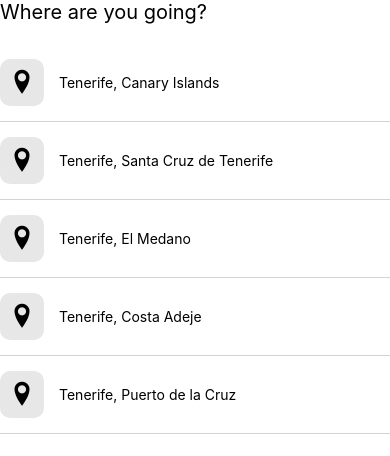
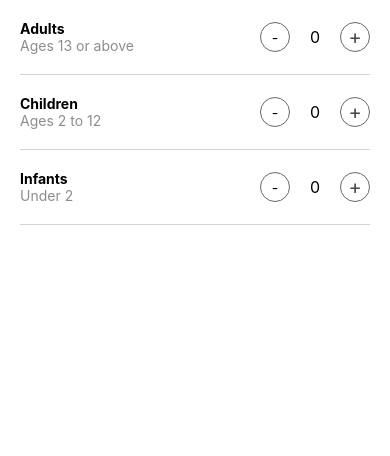
Before and after one commit to Skydodle/Airbnb-Clone, a React Native app in the folder Airbnb/: screen / in a window 390 px wide. Shown: the top 456 px of the page. Built offline with nearby package versions, Linux system fonts and the light colour scheme.

Commit message:
guests screen

```diff
--- a/Airbnb/App.js
+++ b/Airbnb/App.js
@@ -29,7 +29,8 @@ import {
 // import HomeScreen from './src/screens/Home';
 // import Post from './src/components/Post';
 // import SearchResultsScreen from './src/screens/SearchResults';
-import DestinationSearchScreen from './src/screens/DestinationSearch';
+// import DestinationSearchScreen from './src/screens/DestinationSearch';
+import GuestsScreen from './src/screens/Guests';
 
 import feed from './assets/data/feed';
 
@@ -47,7 +48,8 @@ const App: () => Node = () => {
       {/* <HomeScreen /> */}
       {/* <Post post={post1} /> */}
       {/* <SearchResultsScreen /> */}
-      <DestinationSearchScreen />
+      {/* <DestinationSearchScreen /> */}
+      <GuestsScreen />
     </SafeAreaView>
   );
 };
--- /dev/null
+++ b/Airbnb/src/screens/Guests/index.js
@@ -0,0 +1,91 @@
+import React, {useState} from 'react';
+import {View, Text, Pressable} from 'react-native';
+
+import styles from './styles';
+
+const GuestsScreen = props => {
+  const [adults, setAdults] = useState(0);
+  const [children, setChildren] = useState(0);
+  const [infants, setInfants] = useState(0);
+
+  return (
+    <View>
+      <View style={styles.row}>
+        {/* Titles */}
+        <View>
+          <Text style={{fontWeight: 'bold'}}>Adults</Text>
+          <Text style={{color: '#8d8d8d'}}>Ages 13 or above</Text>
+        </View>
+        {/* Buttons with value */}
+        <View style={{flexDirection: 'row', alignItems: 'center'}}>
+          {/* - */}
+          <Pressable
+            onPress={() => setAdults(Math.max(0, adults - 1))}
+            style={styles.button}>
+            <Text>-</Text>
+          </Pressable>
+          {/* value */}
+          <Text style={{marginHorizontal: 20, fontSize: 16}}>{adults}</Text>
+          {/* + */}
+          <Pressable
+            onPress={() => setAdults(adults + 1)}
+            style={styles.button}>
+            <Text style={{fontSize: 20, color: '#474747'}}>+</Text>
+          </Pressable>
+        </View>
+      </View>
+      {/* Row 2:  */}
+      <View style={styles.row}>
+        {/* Titles */}
+        <View>
+          <Text style={{fontWeight: 'bold'}}>Children</Text>
+          <Text style={{color: '#8d8d8d'}}>Ages 2 to 12</Text>
+        </View>
+        {/* Buttons with value */}
+        <View style={{flexDirection: 'row', alignItems: 'center'}}>
+          {/* - */}
+          <Pressable
+            onPress={() => setChildren(Math.max(0, children - 1))}
+            style={styles.button}>
+            <Text>-</Text>
+          </Pressable>
+          {/* value */}
+          <Text style={{marginHorizontal: 20, fontSize: 16}}>{children}</Text>
+          {/* + */}
+          <Pressable
+            onPress={() => setChildren(children + 1)}
+            style={styles.button}>
+            <Text style={{fontSize: 20, color: '#474747'}}>+</Text>
+          </Pressable>
+        </View>
+      </View>
+      {/* Row 2:  */}
+      <View style={styles.row}>
+        {/* Titles */}
+        <View>
+          <Text style={{fontWeight: 'bold'}}>Infants</Text>
+          <Text style={{color: '#8d8d8d'}}>Under 2</Text>
+        </View>
+        {/* Buttons with value */}
+        <View style={{flexDirection: 'row', alignItems: 'center'}}>
+          {/* Button - */}
+          <Pressable
+            onPress={() => setInfants(Math.max(0, infants - 1))}
+            style={styles.button}>
+            <Text>-</Text>
+          </Pressable>
+          {/* value */}
+          <Text style={{marginHorizontal: 20, fontSize: 16}}>{infants}</Text>
+          {/* Button + */}
+          <Pressable
+            onPress={() => setInfants(infants + 1)}
+            style={styles.button}>
+            <Text style={{fontSize: 20, color: '#474747'}}>+</Text>
+          </Pressable>
+        </View>
+      </View>
+    </View>
+  );
+};
+
+export default GuestsScreen;
--- /dev/null
+++ b/Airbnb/src/screens/Guests/styles.js
@@ -0,0 +1,23 @@
+import {StyleSheet} from 'react-native';
+
+const styles = StyleSheet.create({
+  row: {
+    flexDirection: 'row',
+    justifyContent: 'space-between',
+    paddingVertical: 20,
+    marginHorizontal: 20,
+    borderBottomWidth: 1,
+    borderColor: 'lightgrey',
+  },
+  button: {
+    borderWidth: 1,
+    width: 30,
+    height: 30,
+    borderRadius: 15,
+    borderColor: '#676767',
+    justifyContent: 'center',
+    alignItems: 'center',
+  },
+});
+
+export default styles;
```
